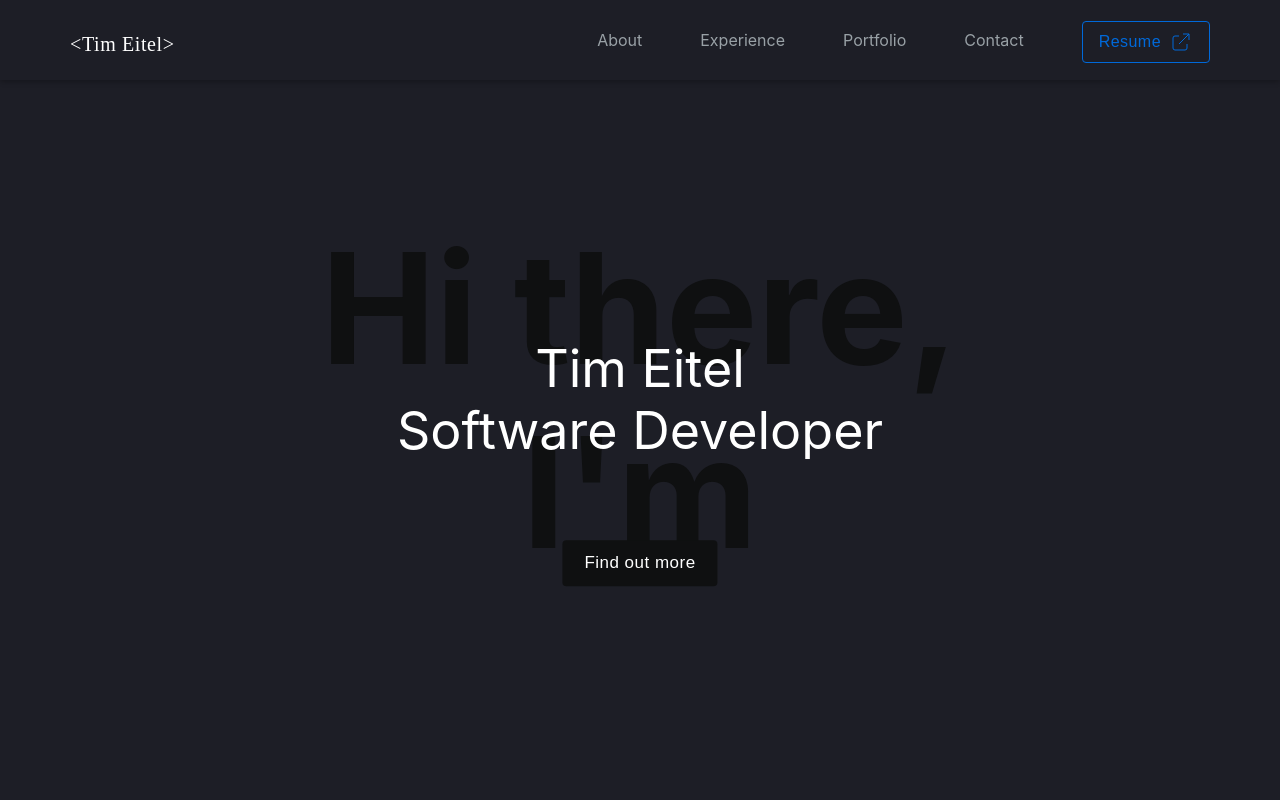
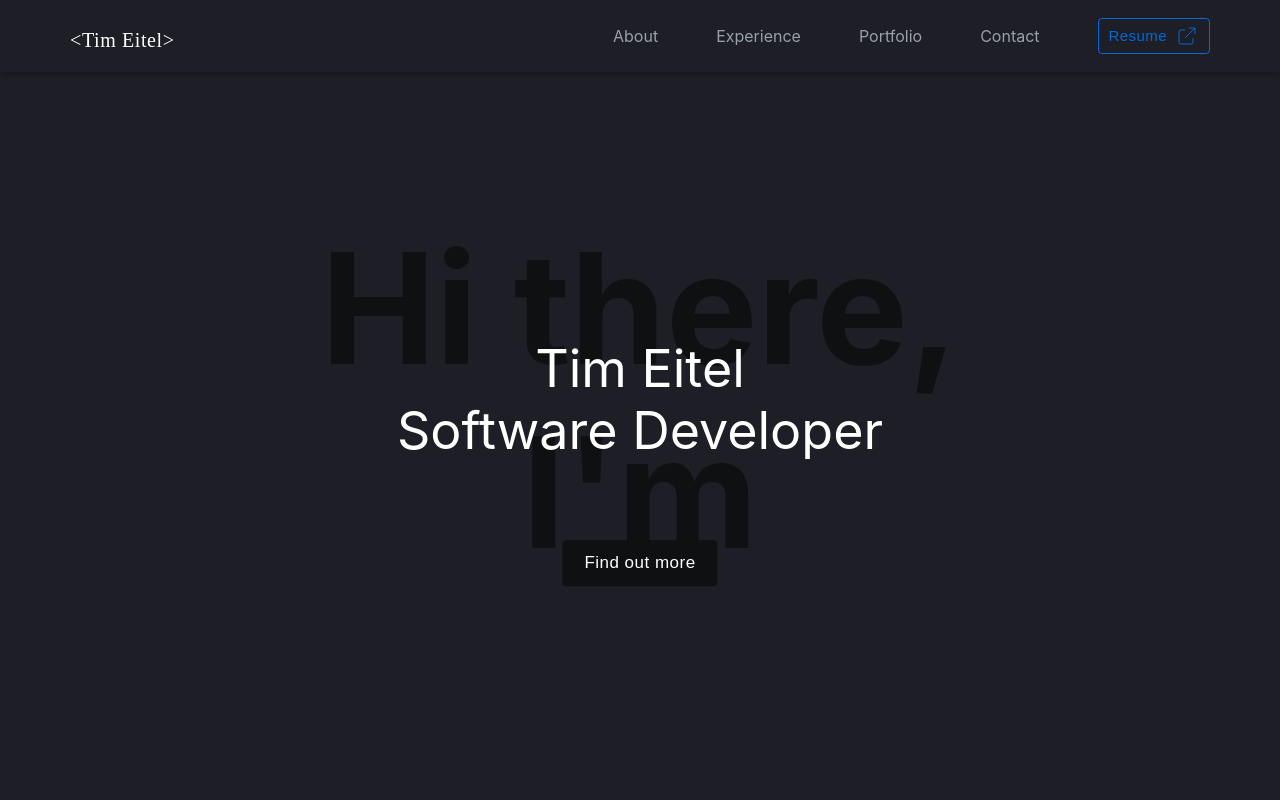
Before and after one commit to timeitel/portfolio, a Next.js app: page / in a window 1280 px wide. Shown: the top 800 px of the page. Built offline with nearby package versions, Linux system fonts and the light colour scheme; a web font is replaced by a local one.

Commit message:
style: nav

```diff
--- a/common/components/Button/SecondaryButton.tsx
+++ b/common/components/Button/SecondaryButton.tsx
@@ -18,10 +18,10 @@ const StyledSecondaryButton = styled(Button)`
     content: "";
     background: ${(p) => p.theme.color.blue600};
     position: absolute;
-    width: 97.5%;
+    border-radius: 0 0 5px 5px;
+    width: 100%;
     height: 1px;
     bottom: 0;
-    left: 1.25%;
     visibility: hidden;
     transform: scaleX(0);
     transition: all 0.35s cubic-bezier(1, 0.25, 0, 0.75) 0s;
--- a/modules/Navbar/Navbar.tsx
+++ b/modules/Navbar/Navbar.tsx
@@ -1,9 +1,9 @@
-import { useMediaQuery } from "@hooks/useMediaQuery";
+import { useIntersectionObserver } from "@hooks";
 import { SecondaryButton } from "common/components/Button";
 import { HtmlName } from "common/components/HtmlName/HtmlName";
 import { ExternalLinkIcon } from "common/components/Icons";
 import { Link } from "common/components/Link";
-import React, { FC } from "react";
+import React, { FC, useRef } from "react";
 import { useSpring } from "react-spring";
 import {
   StyledNav,
@@ -15,13 +15,16 @@ import {
 interface Props {}
 
 export const Navbar: FC<Props> = () => {
-  const isPhone = useMediaQuery({ max: "tablet" });
+  const ref = useRef(null);
+  const intersectionRef = useIntersectionObserver({ rootMargin: "-50px", ref });
   const navStyle = useSpring({
-    transform: true ? `translate3d(0, 0rem, 0)` : `translate3d(0, -5rem, 0)`,
+    // transform: intersectionRef?.isIntersecting
+    //   ? `translate3d(0, 0rem, 0)`
+    //   : `translate3d(0, -5rem, 0)`,
   });
 
   return (
-    <StyledNav style={navStyle}>
+    <StyledNav style={navStyle} ref={ref}>
       <StyledNavInner>
         <HtmlName>{"<Tim Eitel>"}</HtmlName>
         <StyledNavList>
@@ -43,10 +46,7 @@ export const Navbar: FC<Props> = () => {
               target="_blank"
               href="resume.pdf"
             >
-              <SecondaryButton
-                style={{ marginTop: "4px" }}
-                size={isPhone ? "sm" : "md"}
-              >
+              <SecondaryButton size="sm">
                 Resume
                 <ExternalLinkIcon />
               </SecondaryButton>
--- a/modules/Navbar/styled.ts
+++ b/modules/Navbar/styled.ts
@@ -3,7 +3,7 @@ import { animated } from "react-spring";
 
 export const StyledNav = styled(animated.nav)`
   padding: 17px;
-  position: fixed;
+  position: absolute;
   width: 100%;
   top: 0;
   display: flex;
@@ -50,14 +50,12 @@ export const StyledNavItem = styled.li`
     background: ${(p) => p.theme.color.whitePrimary};
     content: "";
     position: absolute;
-    width: 100%;
     height: 2px;
-    bottom: -5px;
-    left: 0;
+    bottom: -1.5rem;
+    left: -1rem;
+    right: -1rem;
     visibility: hidden;
-    -webkit-transform: scaleX(0);
     transform: scaleX(0);
-    -webkit-transition: all 0.35s cubic-bezier(1, 0.25, 0, 0.75) 0s;
     transition: all 0.35s cubic-bezier(1, 0.25, 0, 0.75) 0s;
   }
 
```
